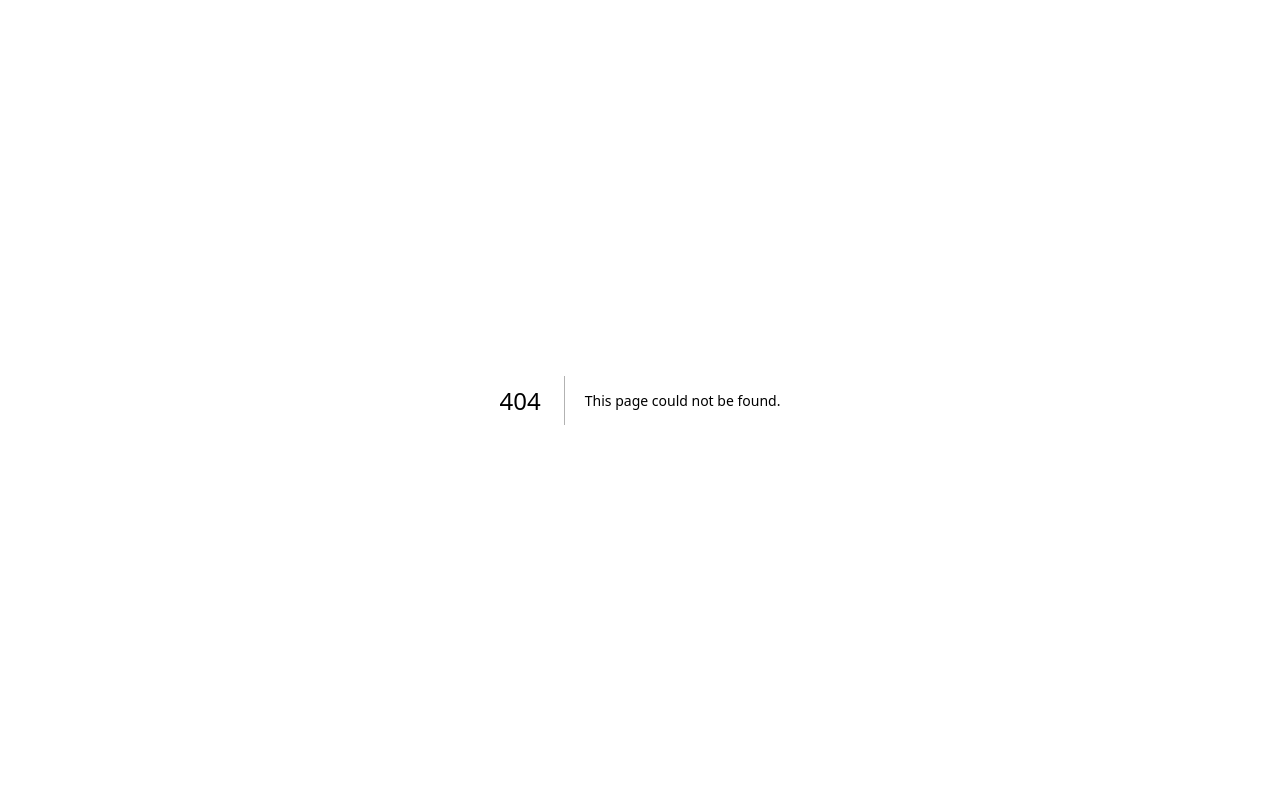
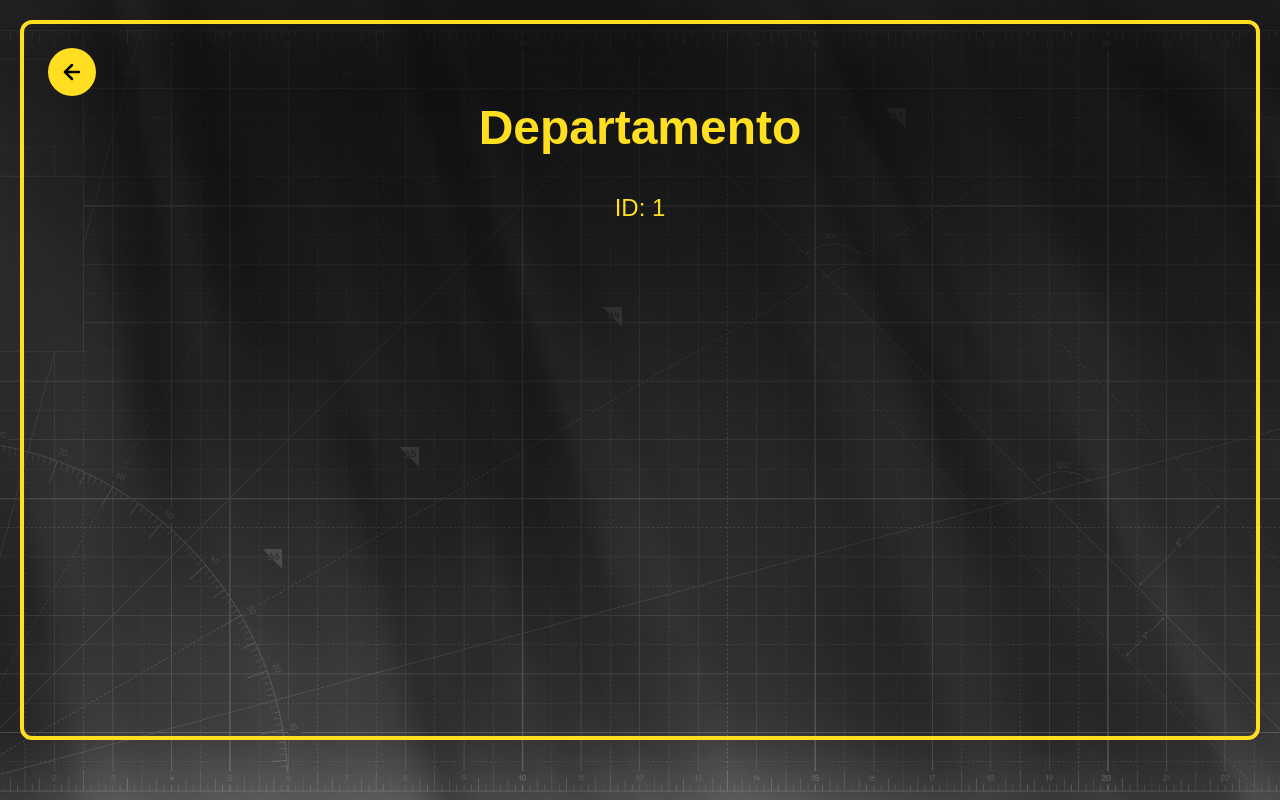
Before and after one commit to CarlosReqBuj/militech, a Next.js app: page /apartados/departamentos/1 in a window 1280 px wide. Before the commit this address had no page. Built offline with nearby package versions, Linux system fonts and the light colour scheme.

Commit message:
añadido fondo y apartados especicos por empleado vehiculo ...

```diff
--- /dev/null
+++ b/app/apartados/departamentos/[id]/page.jsx
@@ -0,0 +1,40 @@
+import { Suspense } from "react";
+import Anterior from "@/components/BotonFlechaAnterior";
+
+export default function Page({ params }) {
+    return (
+        <main className="min-h-screen bg-transparent p-5">
+            <div className="relative flex min-h-[90vh] flex-col items-center gap-10 rounded-xl border-4 border-yellow-300 p-8">
+                <div className="absolute left-6 top-6">
+                    <Anterior />
+                </div>
+
+                <h1 className="mt-12 text-5xl font-bold text-yellow-300">
+                    Departamento
+                </h1>
+
+                <div className="w-full max-w-6xl">
+                    <Suspense
+                        fallback={
+                            <p className="text-center text-yellow-300">
+                                Cargando departamento...
+                            </p>
+                        }
+                    >
+                        <InfoDepartamento params={params} />
+                    </Suspense>
+                </div>
+            </div>
+        </main>
+    );
+}
+
+async function InfoDepartamento({ params }) {
+    const { id } = await params;
+
+    return (
+        <div>
+            <h2 className="text-center text-2xl text-yellow-300">ID: {id}</h2>
+        </div>
+    );
+}
--- a/app/apartados/departamentos/page.jsx
+++ b/app/apartados/departamentos/page.jsx
@@ -6,7 +6,7 @@ import { CardDepartamento } from "@/components/CardDepartamento";
 
 export default function Departamentos() {
     return (
-        <main className="min-h-screen bg-zinc-950 p-5">
+        <main className="min-h-screen bg-transparent p-5">
             <div className="relative flex min-h-[90vh] flex-col items-center gap-10 rounded-xl border-4 border-yellow-300 p-8">
                 <div className="absolute left-6 top-6">
                     <Anterior />
--- /dev/null
+++ b/app/apartados/empleados/[id]/page.jsx
@@ -0,0 +1,40 @@
+import { Suspense } from "react";
+import Anterior from "@/components/BotonFlechaAnterior";
+
+export default function Page({ params }) {
+    return (
+        <main className="min-h-screen bg-transparent p-5">
+            <div className="relative flex min-h-[90vh] flex-col items-center gap-10 rounded-xl border-4 border-yellow-300 p-8">
+                <div className="absolute left-6 top-6">
+                    <Anterior />
+                </div>
+
+                <h1 className="mt-12 text-5xl font-bold text-yellow-300">
+                    Empleado
+                </h1>
+
+                <div className="w-full max-w-6xl">
+                    <Suspense
+                        fallback={
+                            <p className="text-center text-yellow-300">
+                                Cargando empleado...
+                            </p>
+                        }
+                    >
+                        <InfoEmpleado params={params} />
+                    </Suspense>
+                </div>
+            </div>
+        </main>
+    );
+}
+
+async function InfoEmpleado({ params }) {
+    const { id } = await params;
+
+    return (
+        <div>
+            <h2 className="text-center text-2xl text-yellow-300">ID: {id}</h2>
+        </div>
+    );
+}
--- a/app/apartados/empleados/page.jsx
+++ b/app/apartados/empleados/page.jsx
@@ -7,7 +7,7 @@ import { CardEmpleado } from "@/components/CardEmpleado";
 
 export default function Empleados() {
     return (
-        <main className="min-h-screen bg-zinc-950 p-5">
+        <main className="min-h-screen bg-transparent p-5">
             <div className="relative flex min-h-[90vh] flex-col items-center gap-10 rounded-xl border-4 border-yellow-300 p-8">
                 <div className="absolute left-6 top-6">
                     <Anterior />
--- /dev/null
+++ b/app/apartados/vehiculos/[id]/page.jsx
@@ -0,0 +1,40 @@
+import { Suspense } from "react";
+import Anterior from "@/components/BotonFlechaAnterior";
+
+export default function Page({ params }) {
+    return (
+        <main className="min-h-screen bg-transparent p-5">
+            <div className="relative flex min-h-[90vh] flex-col items-center gap-10 rounded-xl border-4 border-yellow-300 p-8">
+                <div className="absolute left-6 top-6">
+                    <Anterior />
+                </div>
+
+                <h1 className="mt-12 text-5xl font-bold text-yellow-300">
+                    Vehiculo
+                </h1>
+
+                <div className="w-full max-w-6xl">
+                    <Suspense
+                        fallback={
+                            <p className="text-center text-yellow-300">
+                                Cargando vehiculo...
+                            </p>
+                        }
+                    >
+                        <InfoVehiculo params={params} />
+                    </Suspense>
+                </div>
+            </div>
+        </main>
+    );
+}
+
+async function InfoVehiculo({ params }) {
+    const { id } = await params;
+
+    return (
+        <div>
+            <h2 className="text-center text-2xl text-yellow-300">ID: {id}</h2>
+        </div>
+    );
+}
--- a/app/apartados/vehiculos/page.jsx
+++ b/app/apartados/vehiculos/page.jsx
@@ -7,7 +7,7 @@ import { List } from "@/components/simpleui";
 
 export default function Vehiculos() {
     return (
-        <main className="min-h-screen bg-zinc-950 p-5">
+        <main className="min-h-screen bg-transparent p-5">
             <div className="relative flex min-h-[90vh] flex-col items-center gap-10 rounded-xl border-4 border-yellow-300 p-8">
                 <div className="absolute left-6 top-6">
                     <Anterior />
--- a/app/globals.css
+++ b/app/globals.css
@@ -16,4 +16,13 @@ body {
     background: var(--background);
     color: var(--foreground);
     font-family: Arial, Helvetica, sans-serif;
+    background-image: url("@/public/fondoGrisOscuro.jpg");
+    background-size: cover;
+    background-position: center center;
+    background-repeat: no-repeat;
+    background-attachment: fixed;
 }
+
+html {
+    scrollbar-width: none;
+}
--- a/components/CardDepartamento.jsx
+++ b/components/CardDepartamento.jsx
@@ -1,9 +1,13 @@
 "use client";
+
+import Link from "next/link";
 
 export const CardDepartamento = ({ data }) => (
     <div className="flex flex-col gap-2 rounded-xl border-2 border-yellow-300 bg-zinc-900 p-5 shadow-lg shadow-yellow-300/10 transition duration-200 hover:-translate-y-1 hover:border-yellow-200 hover:shadow-yellow-300/30">
-        <h3 className="text-xl font-bold text-yellow-300">{data.nombre}</h3>
+        <Link href={"/apartados/departamentos/" + data.id}>
+            <h3 className="text-xl font-bold text-yellow-300">{data.nombre}</h3>
 
-        <p className="text-zinc-300">{data.descripcion}</p>
+            <p className="text-zinc-300">{data.descripcion}</p>
+        </Link>
     </div>
 );
--- a/components/CardEmpleado.jsx
+++ b/components/CardEmpleado.jsx
@@ -1,13 +1,17 @@
 "use client";
+
+import Link from "next/link";
 
 export const CardEmpleado = ({ data }) => (
     <div className="flex flex-col gap-2 rounded-xl border-2 border-yellow-300 bg-zinc-900 p-5 shadow-lg shadow-yellow-300/10 transition duration-200 hover:-translate-y-1 hover:border-yellow-200 hover:shadow-yellow-300/30">
-        <h3 className="text-xl font-bold text-yellow-300">{data.nombre}</h3>
+        <Link href={"/apartados/empleados/" + data.id}>
+            <h3 className="text-xl font-bold text-yellow-300">{data.nombre}</h3>
 
-        <p className="text-zinc-300">{data.apellidos}</p>
+            <p className="text-zinc-300">{data.apellidos}</p>
 
-        <p className="text-zinc-300">{data.alias}</p>
+            <p className="text-zinc-300">{data.alias}</p>
 
-        <p className="text-zinc-300">{data.email}</p>
+            <p className="text-zinc-300">{data.email}</p>
+        </Link>
     </div>
 );
--- a/components/CardVehiculo.jsx
+++ b/components/CardVehiculo.jsx
@@ -1,8 +1,13 @@
 "use client";
+
+import Link from "next/link";
 
 export const CardVehiculo = ({ data }) => (
     <div className="flex flex-col gap-2 rounded-xl border-2 border-yellow-300 bg-zinc-900 p-5 shadow-lg shadow-yellow-300/10 transition duration-200 hover:-translate-y-1 hover:border-yellow-200 hover:shadow-yellow-300/30">
-        <h3 className="text-xl font-bold text-yellow-300">{data.matricula}</h3>
+        <Link href={"/apartados/vehiculos/" + data.id}>
+            <h3 className="text-xl font-bold text-yellow-300">
+                {data.matricula}
+            </h3>
             <div className="flex gap-2">
                 <p className="text-zinc-300">{data.marca}</p>
 
@@ -10,5 +15,6 @@ export const CardVehiculo = ({ data }) => (
             </div>
             <p className="text-zinc-300">{data.tipo}</p>
             <p className="text-zinc-300">{data.operativo}</p>
+        </Link>
     </div>
 );
```
Also changed, not shown: public/fondoGrisOscuro.jpg (added). Lines whose indentation alone changed are shown as unchanged.
